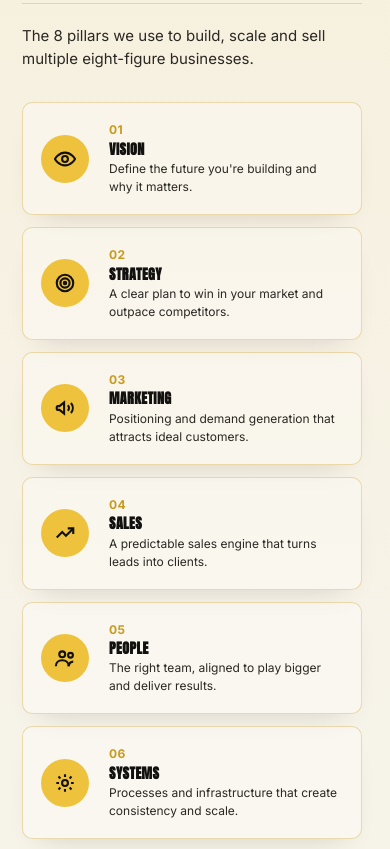
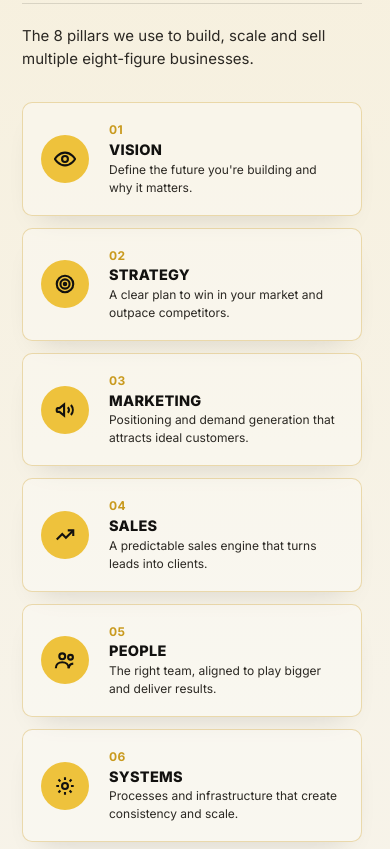
Before and after one commit to Rhunnings123/Valente-Consulting, a plain HTML site: page index.html in a window 390 px wide. Shown: the part 7284-8133 px from the top of the page. Drawn offline with Linux system fonts and the light colour scheme; a script that the page names is missing.

Commit message:
Add files via upload

```diff
--- a/index.html
+++ b/index.html
@@ -8,9 +8,6 @@
 <meta property="og:title" content="Valente Consulting | Built to Run Without You">
 <meta property="og:description" content="A one-day workshop for established business owners ready to fire themselves from the day-to-day, protect their profit, and build a company that runs without them.">
 <meta property="og:type" content="website">
-<!-- Google Search Console verification: replace YOUR_CODE_HERE with the code from
-     search.google.com/search-console once you've added the property, then keep this tag. -->
-<!-- <meta name="google-site-verification" content="YOUR_CODE_HERE"> -->
 <meta property="og:site_name" content="Valente Consulting">
 <meta property="og:url" content="https://valenteconsulting.co.uk/">
 <meta property="og:image" content="https://valenteconsulting.co.uk/og-image.jpg">
@@ -361,7 +358,7 @@
     background:var(--gold);color:var(--ink);
     margin:4px 0 4px;
   }
-  #growth .gstep .g-title{font-size:13.5px;font-weight:700;color:var(--ink);text-transform:uppercase;letter-spacing:0.03em;margin:0;}
+  #growth .gstep .g-title{font-family:'Inter',sans-serif;font-size:15px;font-weight:800;color:var(--ink);text-transform:uppercase;letter-spacing:0.02em;margin:0;}
   #growth .gstep p{font-size:12px;line-height:1.5;color:var(--ink-soft);margin-top:2px;}
   .blueprint-proof{margin-top:16px;border:1px solid rgba(201,154,30,.4);border-radius:8px;padding:16px 18px;display:flex;gap:14px;align-items:center;}
   .blueprint-proof .proof-mark{width:38px;height:38px;border-radius:50%;background:var(--gold);display:flex;align-items:center;justify-content:center;font-family:'Inter',sans-serif;font-size:20px;flex:0 0 auto;}
@@ -384,7 +381,7 @@
     }
     #growth .gstep .g-icon{grid-column:1;grid-row:1/4;align-self:center;margin:0;}
     #growth .gstep .g-num{grid-column:2;grid-row:1;font-size:12px;}
-    #growth .gstep .g-title{grid-column:2;grid-row:2;font-size:14px;}
+    #growth .gstep .g-title{grid-column:2;grid-row:2;font-size:14.5px;}
     #growth .gstep p{grid-column:2;grid-row:3;margin-top:0;}
   }
 
```
